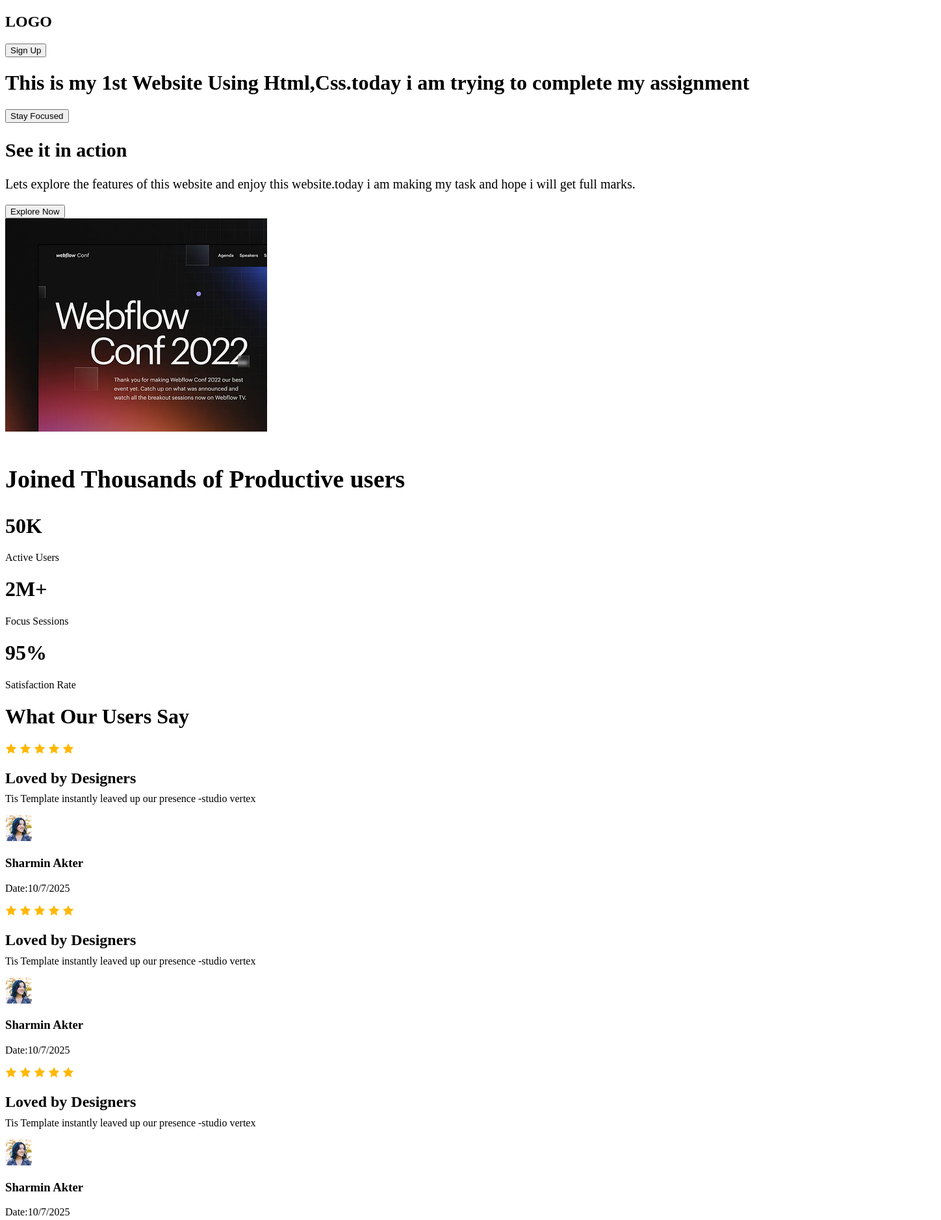
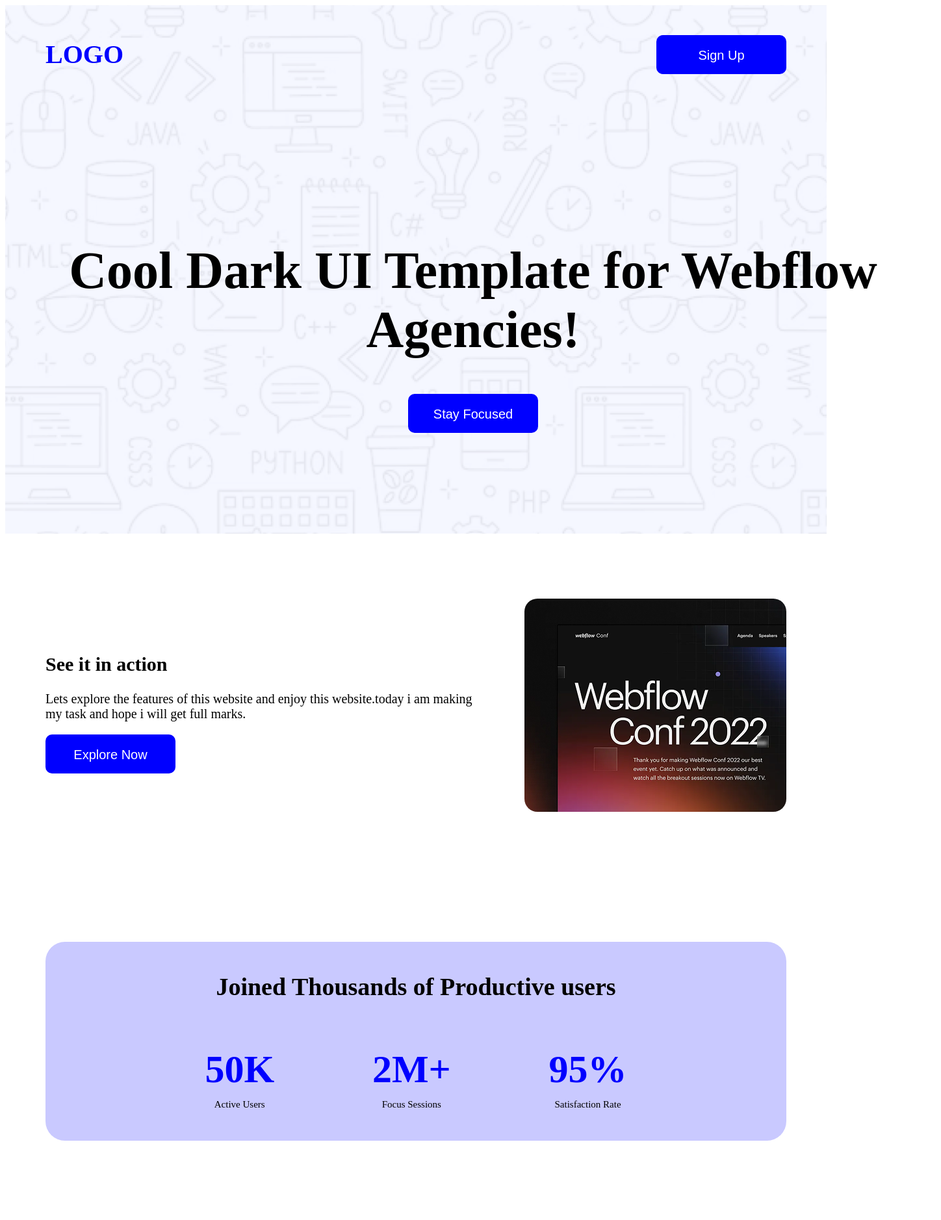
Before and after one commit to Uzzalsinha12/assingment-1, a plain HTML site: page index.html in a window 1280 px wide. Shown: the top 1877 px of the page at 65% size, 1448 px wide, since content can reach past the window. Drawn offline with Linux system fonts and the light colour scheme.

Commit message:
=added full this yask

```diff
--- a/index.html
+++ b/index.html
@@ -5,7 +5,7 @@
     <meta charset="UTF-8">
     <meta name="viewport" content="width=device-width, initial-scale=1.0">
     <title>1st assignment </title>
-    <link rel="stylesheet" href="index.css">
+    <link rel="stylesheet" href="styles/logo.css">
 </head>
 
 <body>
@@ -15,7 +15,7 @@
             <button>Sign Up</button>
         </nav>
         <div class="hero">
-            <h1>This is my 1st Website Using Html,Css.today i am trying to complete my assignment </h1>
+            <h1>Cool Dark UI Template for Webflow Agencies! </h1>
             <button>Stay Focused </button>
         </div>
     </header>
@@ -49,9 +49,9 @@
         </div>
     </div>
 
-    <div class="rev">
+    <div class="main">
         <h1>What Our Users Say</h1>
-        <div class="userr">
+        <div class="user">
             <!-- 1st user -->
             <div class="box">
                 <div class="star">
@@ -63,10 +63,10 @@
                 </div>
                 <h2>Loved by Designers</h2>
                 <p style="margin-top: -10px;">Tis Template instantly leaved up our presence -studio vertex</p>
-                <div class="pp">
+                <div class="ava">
                     <img src="Assets/avatar.png" alt="loading">
                     <div>
-                        <h3>Sharmin Akter </h3>
+                        <h3>Reviewer Name </h3>
                         <p>Date:10/7/2025</p>
                     </div>
 
@@ -83,11 +83,11 @@
                 </div>
                 <h2>Loved by Designers</h2>
                 <p style="margin-top: -10px;">Tis Template instantly leaved up our presence -studio vertex</p>
-                <div class="pp">
+                <div class="ava">
                     <img src="Assets/avatar.png" alt="loading">
                     <div>
-                        <h3>Sharmin Akter </h3>
-                        <p>Date:10/7/2025</p>
+                        <h3>Reviewer Name </h3>
+                        <p>Date</p>
                     </div>
 
                 </div>
@@ -103,11 +103,11 @@
                 </div>
                 <h2>Loved by Designers</h2>
                 <p style="margin-top: -10px;">Tis Template instantly leaved up our presence -studio vertex</p>
-                <div class="pp">
+                <div class="ava">
                     <img src="Assets/avatar.png" alt="loading">
                     <div>
-                        <h3>Sharmin Akter </h3>
-                        <p>Date:10/7/2025</p>
+                        <h3>Reviewer Name </h3>
+                        <p>Date</p>
                     </div>
 
                 </div>
@@ -115,7 +115,7 @@
 
         </div>
     </div>
-    <div class="focaus">
+    <div class="section">
         <div class="text">
             <h1 style="font-size: 40px; text-align: center;">Ready to Focus better </h1>
             <p>The template instantly levered up our presence -studio vertex</p>
@@ -124,9 +124,9 @@
         <img style="border-radius: 20px;" src="Assets/wc-big.png" alt="loading">
     </div>
 
-    <div class="contect">
+    <div class="contain">
         <h2 style="width: 45%; font-size: 70px;">Lets Get in Touch </h2>
-        <div class="cont">
+        <div class="context">
             <label for="Email">Email</label>
             <input style="width: 450px; height: 30px; border-radius: 8px; margin-top: 8px;" type="email" name="email"
                 id="email" placeholder="Enter your email ">
@@ -155,14 +155,6 @@
             <li><a href="#">Service</a></li>
         </ul>
     </div>
-
-
-
-
-
-
-
-
 </body>
 
 </html>
--- a/styles/logo.css
+++ b/styles/logo.css
@@ -1,104 +1,75 @@
-*{
-    margin: opx;
-    padding: opx;
+header {
+    background-image: url(../Assets/Hero-bg.png);
+    background-size: cover;
+    background-position: center;
+    padding-bottom: 155px;
+    display: flex;
+    flex-direction: column;
+    gap: 158px;
 }
-header{
-    /* border: 1px solid tomato; */
-    background-image: url(../Assets/Hero-bg.png);
-    padding: 0px 0px 200px 0px;
-}
-nav{
-    /* border: 1px solid blue; */
+
+header nav {
+    width: 1140px;
+    height: 151px;
     display: flex;
     justify-content: space-between;
-    max-width: 1140px;
-    height: 154px;
-    margin: 0px auto;
+    margin: 0 auto;
     align-items: center;
 
 }
-.session-1 {
-    /* border: 1px solid blue; */
-    text-align: center;
-    max-width: 905px;
-    height: 237px;
-    margin: 157px auto 37px auto;
-}
-.session-1 h1{
-    width: 905px;
-    height: 152px;
+
+header nav h1 {
+    font-size: 40px;
     font-weight: bold;
-    font-size: 32px;
-}
-.btn-2{
-    width: 174px;
-    height: 54px;
-    padding: 12px 32px;
-    font-weight: bold;
-    color: white;
-    background-color: #4E47FF;
-    border-radius: 10px;
-    margin-bottom: 200px;
-}
-.btn-3{
-    width: 229px;
-    height: 54px;
-    padding: 12px 32px;
-    font-weight: bold;
-    color: white;
-    background-color: #4E47FF;
-    border-radius: 10px;
-    margin-bottom: 200px;
+    color: blue;
 }
 
-.session-2 {
-    /* border: 1px solid blue; */
+button {
+    width: 200px;
+    font-size: 20px;
+    height: 60px;
+    border: none;
+    padding: 20px;
+    border-radius: 10px;
+    color: white;
+    background-color: blue;
+}
+
+button:hover {
+    background-color: darkgoldenrod;
+    color: black;
+    font-weight: bold;
+    cursor: pointer;
+}
+
+header .hero {
+    width: 1440px;
+    margin: 0px auto;
     display: flex;
-    max-width: 1140px;
-    height: 328px;
-    margin: 0px auto;
-    justify-content: space-between;
-    margin: 40px auto 35px auto;
+    flex-direction: column;
+    align-items: center;
+    flex-wrap: wrap;
+    text-align: center;
 }
-nav h3{
-    width: 105px;
-    height: 54px;
-    font-weight: Black;
-    font-size: 36px;
-    color: #4E47FF;
-}
-nav button{
-  width: 132px;
-  height: 54px;
-  padding: 12px 32px;
-  font-weight: bold;
-  color: white;
-  background-color: #4E47FF;
-  border-radius: 10px;
+
+.hero h1 {
+    font-size: 80px;
 
 }
-.session-2 h1 {
-    height: 49px;
-    font-weight: bold;
-    font-size: 42px;
+
+.action {
+    width: 1140px;
+    height: 328px;
+    margin: auto;
+    gap: 70px;
+    display: flex;
+    justify-content: space-between;
+    align-items: center;
+    margin-top: 100px;
 }
 
-.session-2 p {
-    height: 60px;
-    font-size: 24px;
-    /* margin-top: 23px; */
-}
-
-.session-2 button {
-    width: 229px;
-    height: 48px;
-    margin-top: 23px;
-}
-
-img {
-    width: 403px;
-    height: 328px;
-    border-radius: 50px;
+.action img {
+    border-radius: 20px;
 }
 
 .users {
@@ -135,7 +106,8 @@ img {
     margin-top: -30px;
     text-align: center;
 }
-.rev {
+
+.main {
     width: 1140px;
     height: 243px;
     display: flex;
@@ -145,13 +117,13 @@ img {
     gap: 50px;
 }
 
-.userr {
+.user {
     display: flex;
     justify-content: center;
     gap: 20px;
 }
 
-.userr .box {
+.user .box {
     justify-content: center;
     width: 300px;
     height: 200px;
@@ -160,7 +132,7 @@ img {
     border-radius: 20px;
 }
 
-.box .pp {
+.box .ava {
     width: 300px;
     gap: 20px;
     display: flex;
@@ -168,12 +140,13 @@ img {
     margin-top: -15px;
 }
 
-.pp img {
+.ava img {
     width: 50px;
     height: 50px;
     border-radius: 45%;
 }
-.focaus {
+
+.section {
     background-color: #f3eeee;
     width: 950px;
     height: 679px;
@@ -186,7 +159,7 @@ img {
     border-radius: 20px;
 }
 
-.contect {
+.contain {
     width: 1000px;
     height: 632px;
     display: flex;
@@ -198,7 +171,7 @@ img {
     justify-content: space-between;
 }
 
-.contect .cont {
+.contain .context {
     display: flex;
     flex-direction: column;
     font-size: 30px;
```
